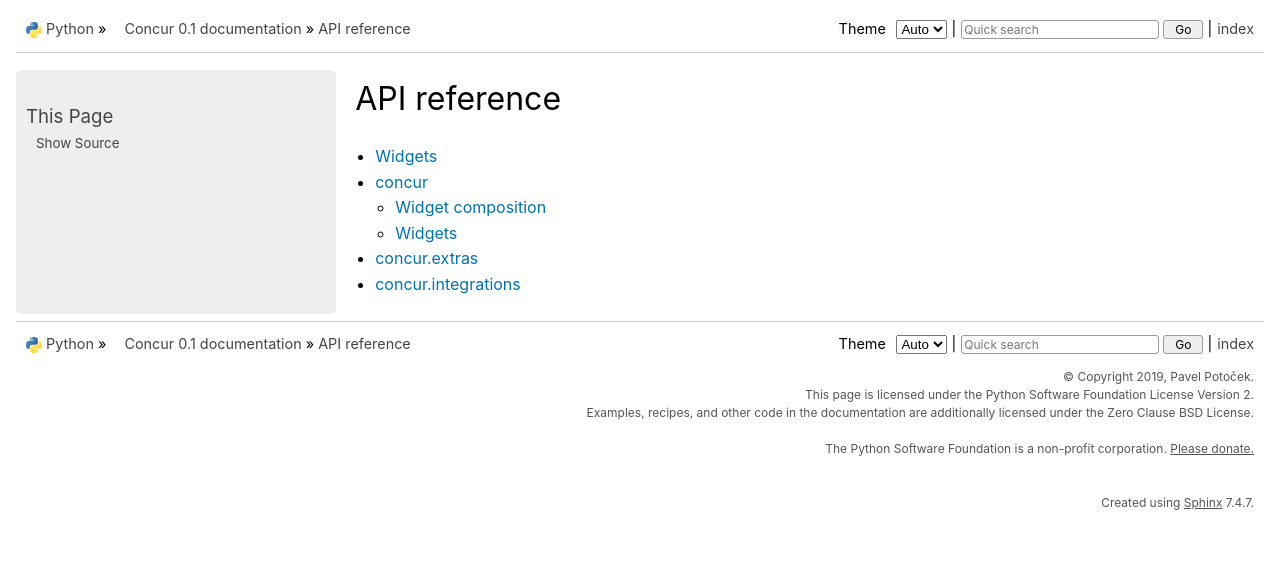
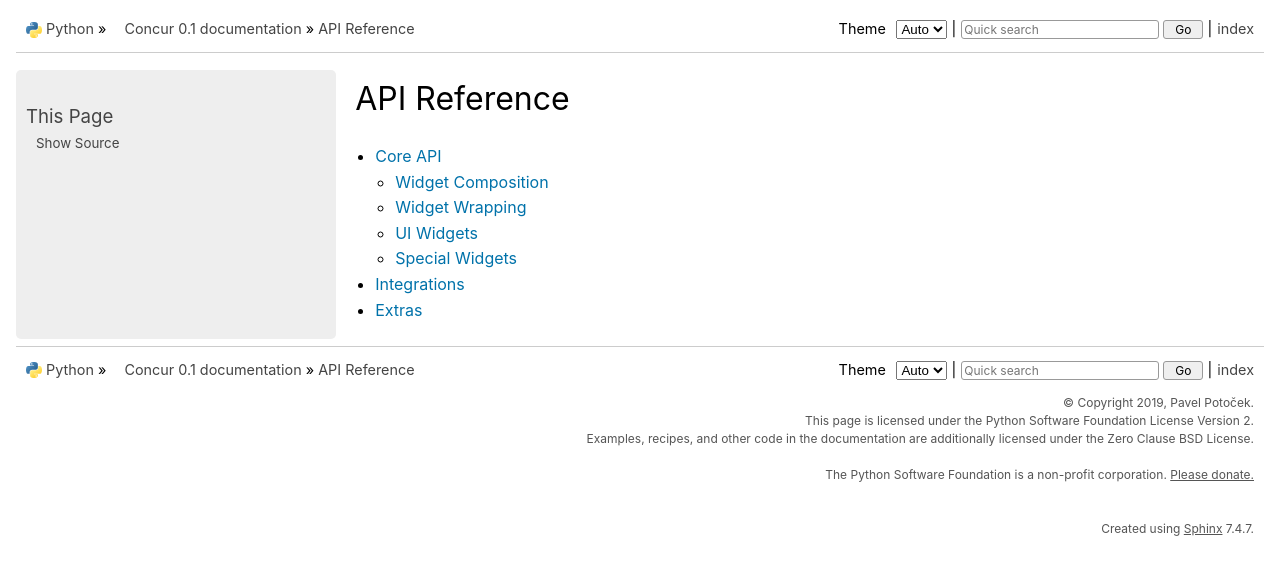
Before and after one commit to potocpav/python-concur, a Sphinx documentation site: the page built from docs/reference/modules.rst, in a window 1280 px wide. Shown: the top 575 px of the page. Built offline with Sphinx 7.4.7, drawn with Linux system fonts in a browser that asks for light colours.

Commit message:
Big documentation & code update

```diff
--- a/concur/__init__.py
+++ b/concur/__init__.py
@@ -1,4 +1,3 @@
 
 from .core import *
 from .widgets import *
-from .extras import *
--- a/docs/reference/concur-extras.rst
+++ /dev/null
@@ -1,2 +0,0 @@
-concur.extras
-====================
--- a/docs/reference/concur-integrations.rst
+++ /dev/null
@@ -1,2 +0,0 @@
-concur.integrations
-==========================
--- /dev/null
+++ b/docs/reference/extras.rst
@@ -0,0 +1,6 @@
+Extras
+======
+
+.. automodule:: concur.extras
+  :members: TimeControls, time_controls, simple_image
+  :undoc-members:
--- a/docs/reference/modules.rst
+++ b/docs/reference/modules.rst
@@ -1,13 +1,10 @@
-API reference
+API Reference
 =============
 
-.. toctree::
-   :hidden:
 
 .. toctree::
    :maxdepth: 5
 
-   widgets
    concur
-   concur-extras
-   concur-integrations
+   integrations
+   extras
```
Also changed, not shown: docs/reference/concur.rst (+39 -8 lines), docs/reference/integrations.rst (added, +10 -0 lines), docs/reference/widgets.rst (deleted, +0 -19 lines), 7 other files.
